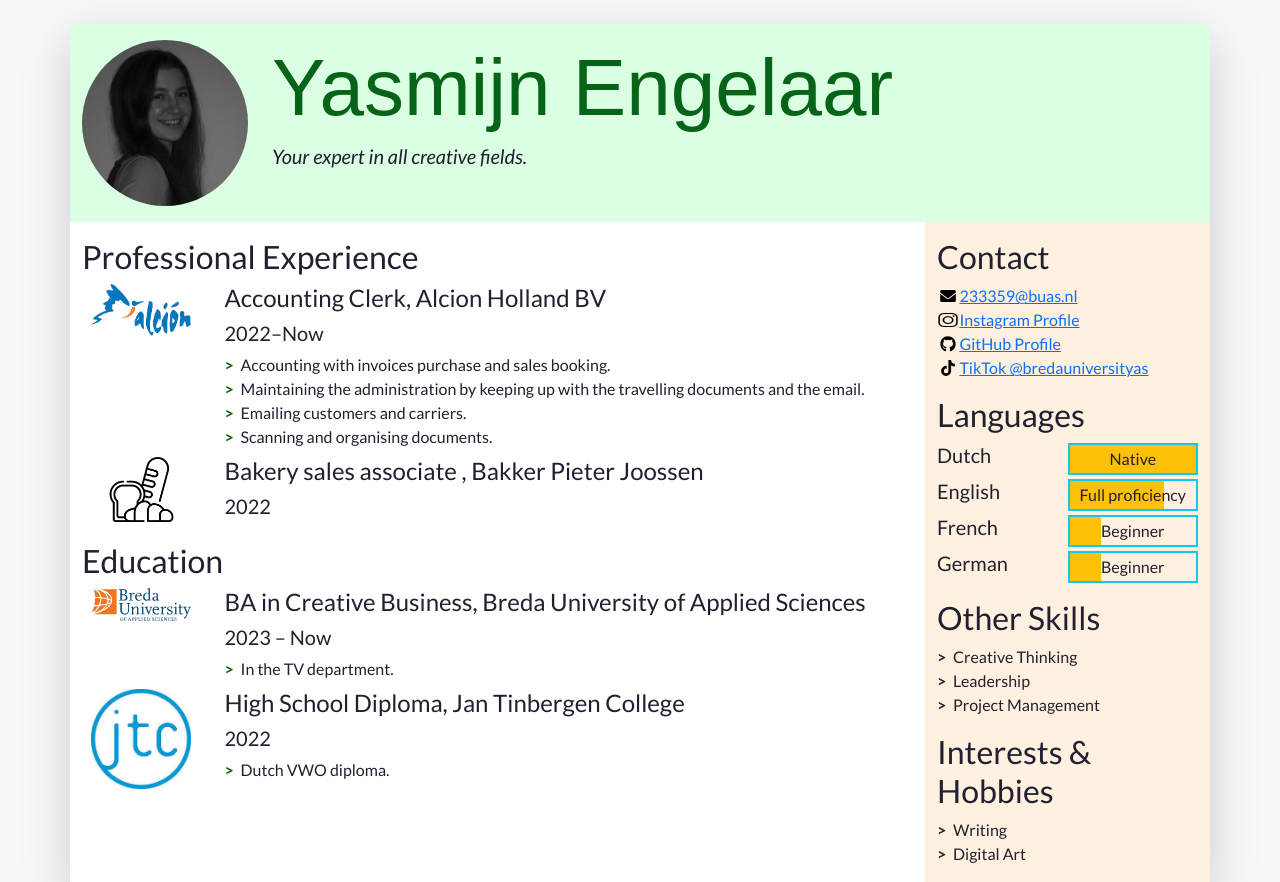
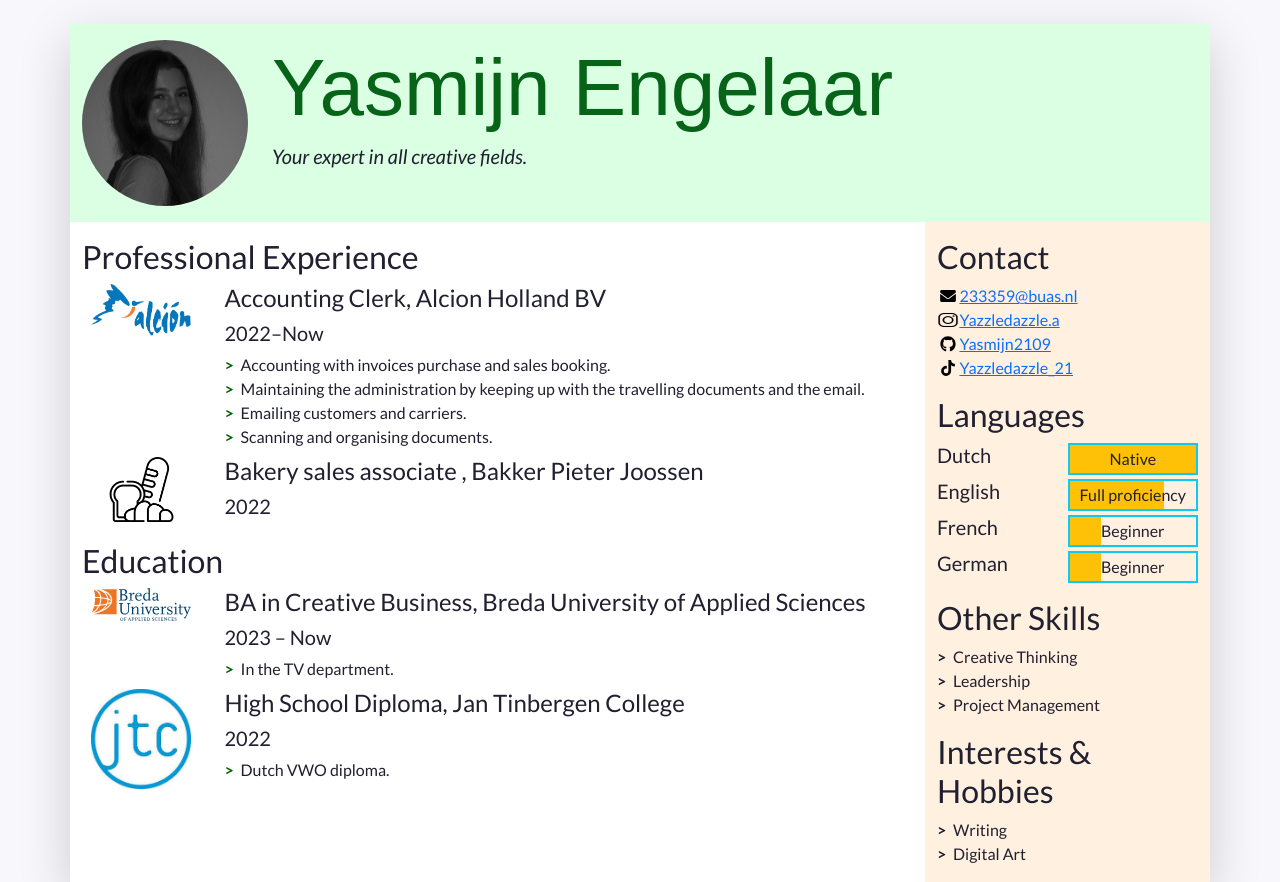
Before and after one commit to Yasmijn2109/Yasmijn-Engelaar, a plain HTML site: page index.html in a window 1280 px wide. Shown: the top 882 px of the page. Drawn offline with nearby package versions, Linux system fonts and the light colour scheme; a web font is replaced by a local one.

Commit message:
Changing links

```diff
--- a/index.html
+++ b/index.html
@@ -182,19 +182,19 @@
               <li class="contact-item">
                 <a class="d-flex align-items-center" href="https://instagram.com/" target="_blank">
                   <img class="contact-icon" src="images/instagramlogo.png" alt="Facebook">
-                  Instagram Profile
+                  Yazzledazzle.a
                 </a>
               </li>
               <li class="contact-item">
                 <a class="d-flex align-items-center" href="https://github.com/" target="_blank">
                   <img class="contact-icon" src="images/icons/github.svg" alt="LinkedIn">
-                  GitHub Profile
+                  Yasmijn2109
                 </a>
               </li>
               <li class="contact-item">
-                <a class="d-flex align-items-center" href="https://www.tiktok.com/@bredauniversityas" target="_blank">
+                <a class="d-flex align-items-center" href="https://www.tiktok.com/" target="_blank">
                   <img class="contact-icon" src="images/icons/tiktok.svg" alt="Mobile Phone">
-                  TikTok @bredauniversityas
+                  Yazzledazzle_21
                 </a>
               </li>
             </ul>
```
